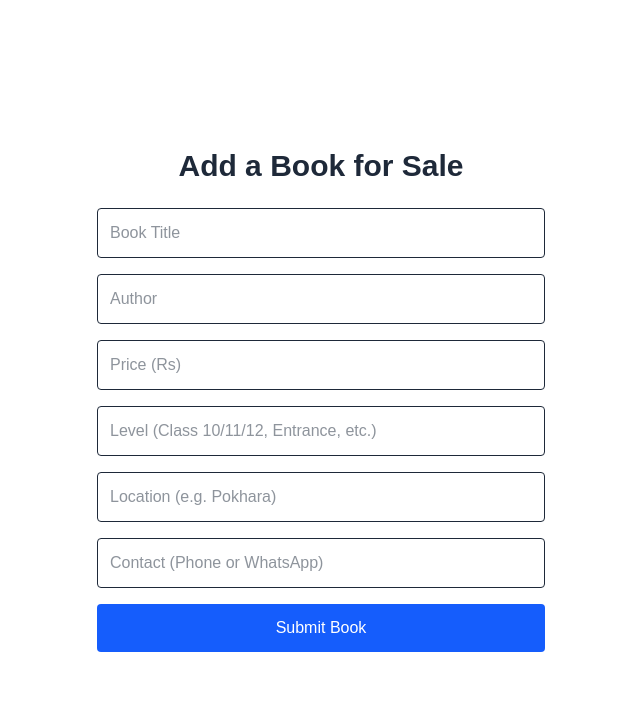
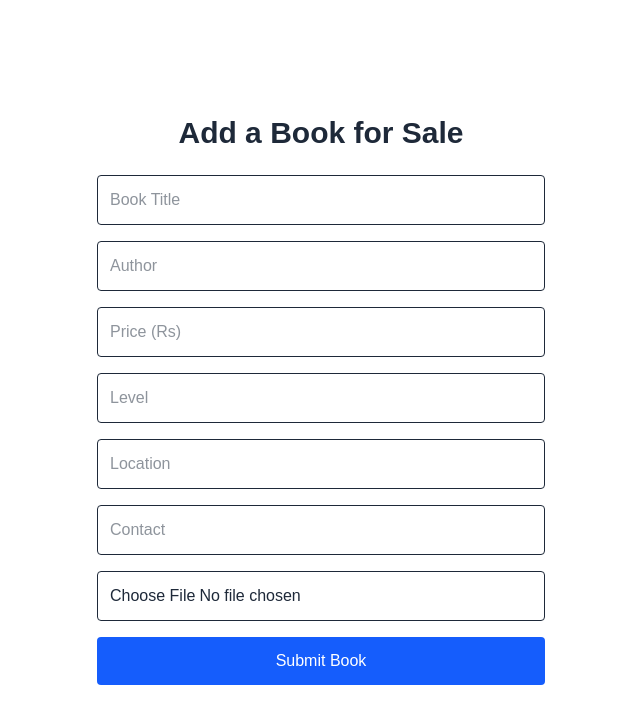
Before and after one commit to Israfil008/pustaklink, a Next.js app: page /create in a window 1280 px wide. Shown: the top 724 px of the page, without its empty margins (319-959 px from the left). Built offline with nearby package versions, Linux system fonts and the light colour scheme.

Commit message:
Cloudinary

```diff
--- a/package.json
+++ b/package.json
@@ -9,6 +9,7 @@
     "lint": "next lint"
   },
   "dependencies": {
+    "axios": "^1.10.0",
     "firebase": "^11.9.1",
     "next": "15.3.4",
     "react": "^19.0.0",
--- a/src/app/create/page.tsx
+++ b/src/app/create/page.tsx
@@ -1,8 +1,9 @@
 'use client';
 
 import { useState } from 'react';
-import { db } from '../lib/firebase'; // Import your Firebase config
-import { collection, addDoc } from 'firebase/firestore'; // Firestore functions
+import { db } from '../lib/firebase';
+import { collection, addDoc } from 'firebase/firestore';
+import axios from 'axios';
 
 export default function CreateBook() {
   const [title, setTitle] = useState('');
@@ -11,31 +12,48 @@ export default function CreateBook() {
   const [level, setLevel] = useState('');
   const [location, setLocation] = useState('');
   const [contact, setContact] = useState('');
+  const [image, setImage] = useState<File | null>(null);
   const [loading, setLoading] = useState(false);
 
   const handleSubmit = async (e: React.FormEvent) => {
     e.preventDefault();
-    setLoading(true); // Set loading state while saving data
+    setLoading(true);
+    let imageUrl = '';
 
     try {
-      await addDoc(collection(db, "books"), {
+      // 1. Upload image to Cloudinary (if selected)
+      if (image) {
+        const formData = new FormData();
+        formData.append('file', image);
+        formData.append('upload_preset', 'pustaklink'); // replace this
+        const res = await axios.post(
+          'https://api.cloudinary.com/v1_1/dq5jlquuj/image/upload',
+          formData
+        );
+        imageUrl = res.data.secure_url;
+      }
+
+      // 2. Save form data to Firestore
+      await addDoc(collection(db, 'books'), {
         title,
         author,
         price,
         level,
         location,
         contact,
+        imageUrl,
       });
 
-      alert("Book added successfully!");
+      alert('Book added successfully!');
       setTitle('');
       setAuthor('');
       setPrice('');
       setLevel('');
       setLocation('');
       setContact('');
+      setImage(null);
     } catch (error) {
-      alert("Error adding book: " + error);
+      alert('Upload failed: ' + error);
     }
 
     setLoading(false);
@@ -46,58 +64,15 @@ export default function CreateBook() {
       <h1 className="text-3xl font-bold mb-6">Add a Book for Sale</h1>
 
       <form onSubmit={handleSubmit} className="w-full max-w-md space-y-4">
-        <input
-          className="w-full p-3 border rounded"
-          type="text"
-          placeholder="Book Title"
-          value={title}
-          onChange={(e) => setTitle(e.target.value)}
-          required
-        />
-        <input
-          className="w-full p-3 border rounded"
-          type="text"
-          placeholder="Author"
-          value={author}
-          onChange={(e) => setAuthor(e.target.value)}
-        />
-        <input
-          className="w-full p-3 border rounded"
-          type="number"
-          placeholder="Price (Rs)"
-          value={price}
-          onChange={(e) => setPrice(e.target.value)}
-          required
-        />
-        <input
-          className="w-full p-3 border rounded"
-          type="text"
-          placeholder="Level (Class 10/11/12, Entrance, etc.)"
-          value={level}
-          onChange={(e) => setLevel(e.target.value)}
-        />
-        <input
-          className="w-full p-3 border rounded"
-          type="text"
-          placeholder="Location (e.g. Pokhara)"
-          value={location}
-          onChange={(e) => setLocation(e.target.value)}
-        />
-        <input
-          className="w-full p-3 border rounded"
-          type="text"
-          placeholder="Contact (Phone or WhatsApp)"
-          value={contact}
-          onChange={(e) => setContact(e.target.value)}
-          required
-        />
-
-        <button
-          type="submit"
-          disabled={loading}
-          className="w-full bg-blue-600 text-white py-3 rounded hover:bg-blue-700 disabled:bg-gray-400"
-        >
-          {loading ? "Submitting..." : "Submit Book"}
+        <input className="w-full p-3 border rounded" type="text" placeholder="Book Title" value={title} onChange={(e) => setTitle(e.target.value)} required />
+        <input className="w-full p-3 border rounded" type="text" placeholder="Author" value={author} onChange={(e) => setAuthor(e.target.value)} />
+        <input className="w-full p-3 border rounded" type="number" placeholder="Price (Rs)" value={price} onChange={(e) => setPrice(e.target.value)} required />
+        <input className="w-full p-3 border rounded" type="text" placeholder="Level" value={level} onChange={(e) => setLevel(e.target.value)} />
+        <input className="w-full p-3 border rounded" type="text" placeholder="Location" value={location} onChange={(e) => setLocation(e.target.value)} />
+        <input className="w-full p-3 border rounded" type="text" placeholder="Contact" value={contact} onChange={(e) => setContact(e.target.value)} required />
+        <input className="w-full p-3 border rounded" type="file" accept="image/*" onChange={(e) => setImage(e.target.files?.[0] || null)} />
+        <button type="submit" disabled={loading} className="w-full bg-blue-600 text-white py-3 rounded hover:bg-blue-700 disabled:bg-gray-400">
+          {loading ? 'Uploading...' : 'Submit Book'}
         </button>
       </form>
     </main>
```
Also changed, not shown: 1 other file (tests, documents, lock files or other folders).
